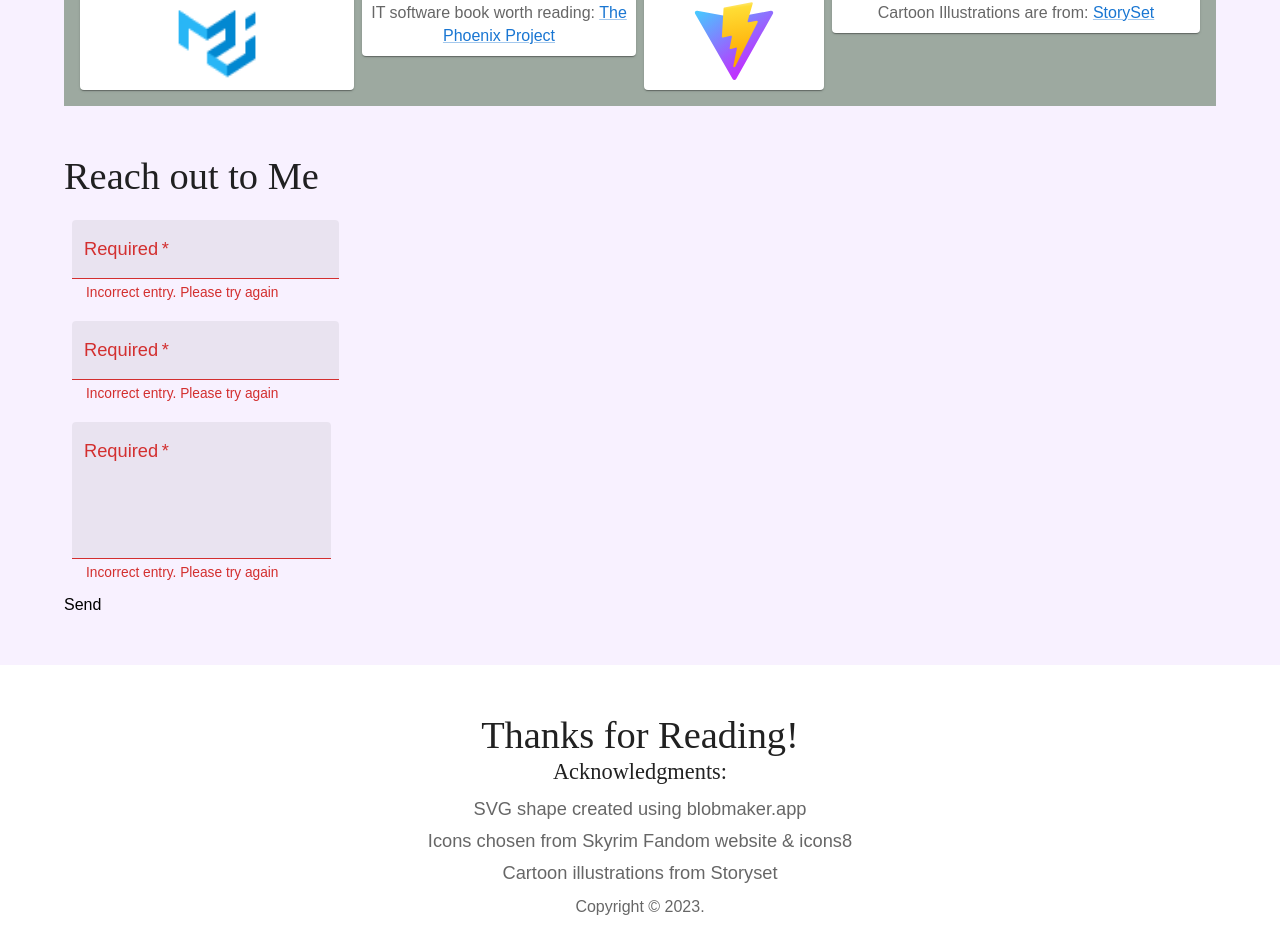
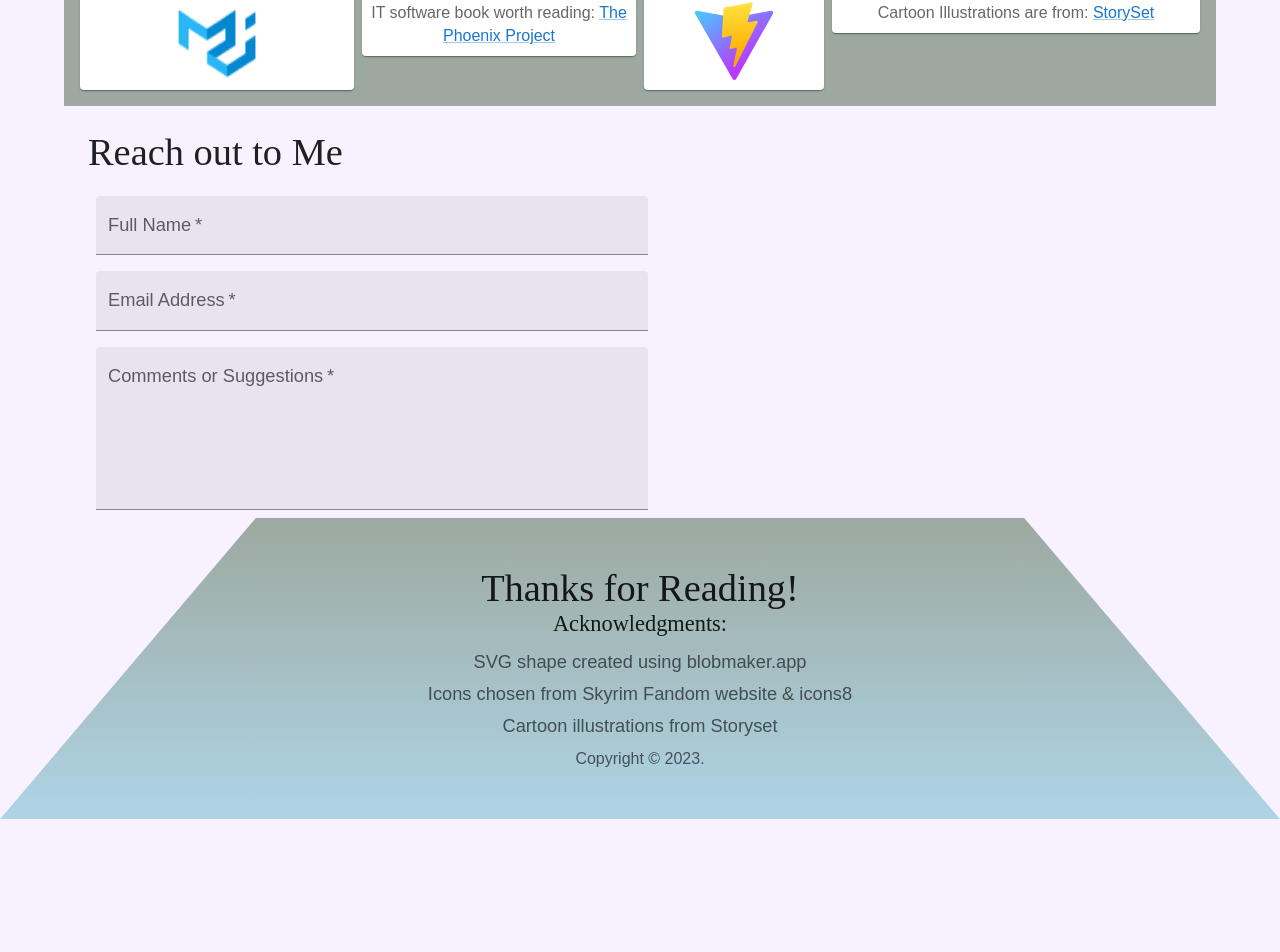
Before and after one commit to wkan17012021/Portfolio, a React (Vite) app in the folder portfolio_react_spa/: page / in a window 1280 px wide. Shown: the part 4099-5051 px from the top of the page. After the commit the page ends 4918 px from the top, so only its background shows below. Built offline with nearby package versions, Linux system fonts and the light colour scheme; no server answers.

Commit message:
style basic form fields and clip css to footer

```diff
--- a/portfolio_react_spa/src/sections/contact/BasicForm.jsx
+++ b/portfolio_react_spa/src/sections/contact/BasicForm.jsx
@@ -1,28 +1,15 @@
 import * as React from "react";
 import Box from "@mui/material/Box";
+import Container from "@mui/material/Container";
 import TextField from "@mui/material/TextField";
 import Typography from "@mui/material/Typography";
 import { Label } from "@mui/icons-material";
 
-const BasicForm = () => {
+export default function FormPropsTextFields() {
   return (
-    <Box
-      component="form"
-      sx={{
-        "& .MuiTextField-root": { m: 1 },
-        marginTop: 6,
-        marginBottom: 6,
-      }}
-      noValidate
-      autoComplete="off"
-      method="POST"
-      name="general-contact"
-      data-netlify="true"
-      data-netlify-recaptcha="true"
-      netlify-honeypot="bot-field"
-      onSubmit="submit"
-    >
-      <Typography id="contact-section" variant="h3" mt={3} gutterBottom>
+    <Container>
+      <Box>
+        <Typography id="contact-section" variant="h3" mt={3} gutterBottom>
         Reach out to Me
       </Typography>
       <Typography sx={{ display: "none" }}>
@@ -32,45 +19,43 @@ const BasicForm = () => {
           name="bot-field"
         ></TextField>
       </Typography>
+
+      </Box>
+      <Box
+      component="form"
+      sx={{
+        '& .MuiTextField-root': { m: 1, width: '50%' },
+      }}
+      noValidate
+      autoComplete="off"
+    >
       <div>
         <TextField
           required
-          error
-          id="name-field"
-          label="Required"
-          helperText="Incorrect entry. Please try again"
+          id="name-required"
+          label="Full Name"
+          placeholder="Please enter Full Name"
           variant="filled"
-          name="name-field"
+          color="primary"
+        />
+         <TextField
+          required
+          id="email-required"
+          label="Email Address"
+          placeholder="Please email address"
+          variant="filled"
+        />
+        <TextField
+          required
+          id="body-txt-required"
+          label="Comments or Suggestions"
+          multiline
+          rows={5}
+          placeholder="Please provide your query or comments here"
+          variant="filled"
         />
       </div>
-      <div>
-        <TextField
-          required
-          error
-          id="email-field"
-          label="Required"
-          helperText="Incorrect entry. Please try again"
-          variant="filled"
-          name="email-field"
-        />
-      </div>
-      <div>
-        <TextField
-          required
-          error
-          multiline
-          rows={4}
-          id="query-field"
-          label="Required"
-          helperText="Incorrect entry. Please try again"
-          variant="filled"
-          name="query-field"
-        />
-      </div>
-      <div data-netlify-recaptcha="true"></div>
-      <button type="submit">Send</button>
     </Box>
+    </Container>
   );
-};
-
-export default BasicForm;
+}
--- a/portfolio_react_spa/src/sections/footer/Footer.jsx
+++ b/portfolio_react_spa/src/sections/footer/Footer.jsx
@@ -18,7 +18,7 @@ function Footer(props) {
   const { blob, icons, cartoons } = props;
 
   return (
-    <Box component="footer" sx={{ bgcolor: 'background.paper', py: 6 }}>
+    <Box component="footer" sx={{ py: 6, background: 'linear-gradient(#9da9a0, #aed4e6)', clipPath: 'polygon(20% 0%, 80% 0%, 100% 100%, 0% 100%)'}}>
       <Container maxWidth="lg">
         <Typography variant="h3" align="center">
             Thanks for Reading!
```
